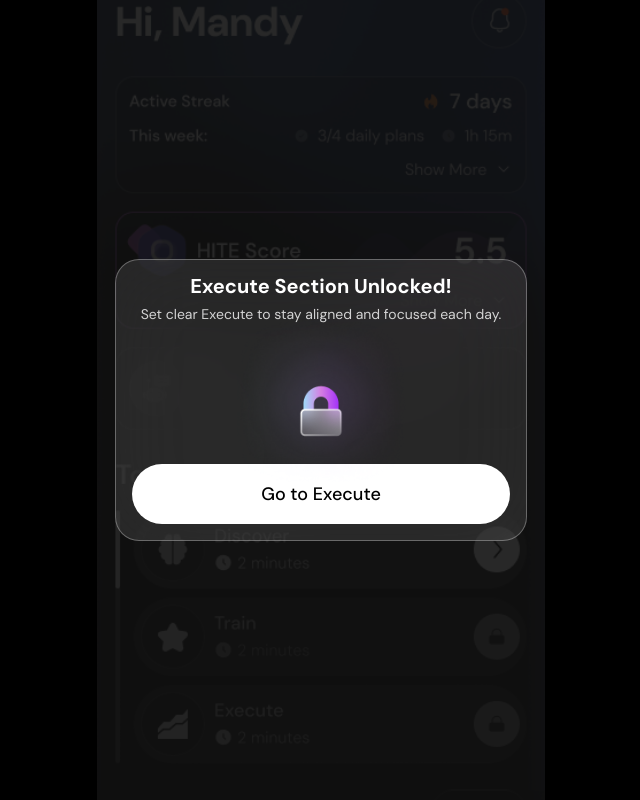
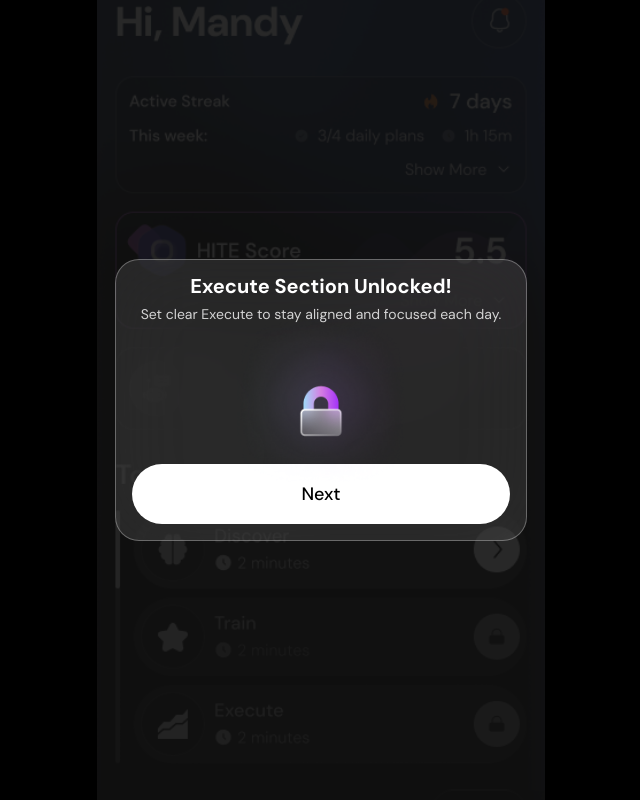
Before and after one commit to arturdrozdov/DTE-9, a Next.js app: page /modal in a window 1280 px wide. Shown: the whole page, without its empty margins (319-959 px from the left). Built offline with nearby package versions, Linux system fonts and the light colour scheme.

Commit message:
DTE-9 polishing

```diff
--- a/app/modal/page.tsx
+++ b/app/modal/page.tsx
@@ -51,7 +51,7 @@ function ModalContent() {
             </div>
 
             <Button onClick={onSubmit} className="w-full">
-              {isTrain ? "Go to Train" : "Go to Execute"}
+              {isTrain ? "Go to Train" : "Next"}
             </Button>
           </div>
         </div>
--- a/app/train/page.tsx
+++ b/app/train/page.tsx
@@ -62,7 +62,7 @@ export default function FlashCard() {
               {/* Text Content */}
               <div className="w-full flex-1 pt-4 flex flex-col">
                 <h1 className="text-[28px] font-extrabold text-white leading-snug mb-3">
-                  Lorem Ipsum
+                  Mastering Control
                 </h1>
 
                 <p className="text-[15px] text-white/70 leading-relaxed mb-6">
```
